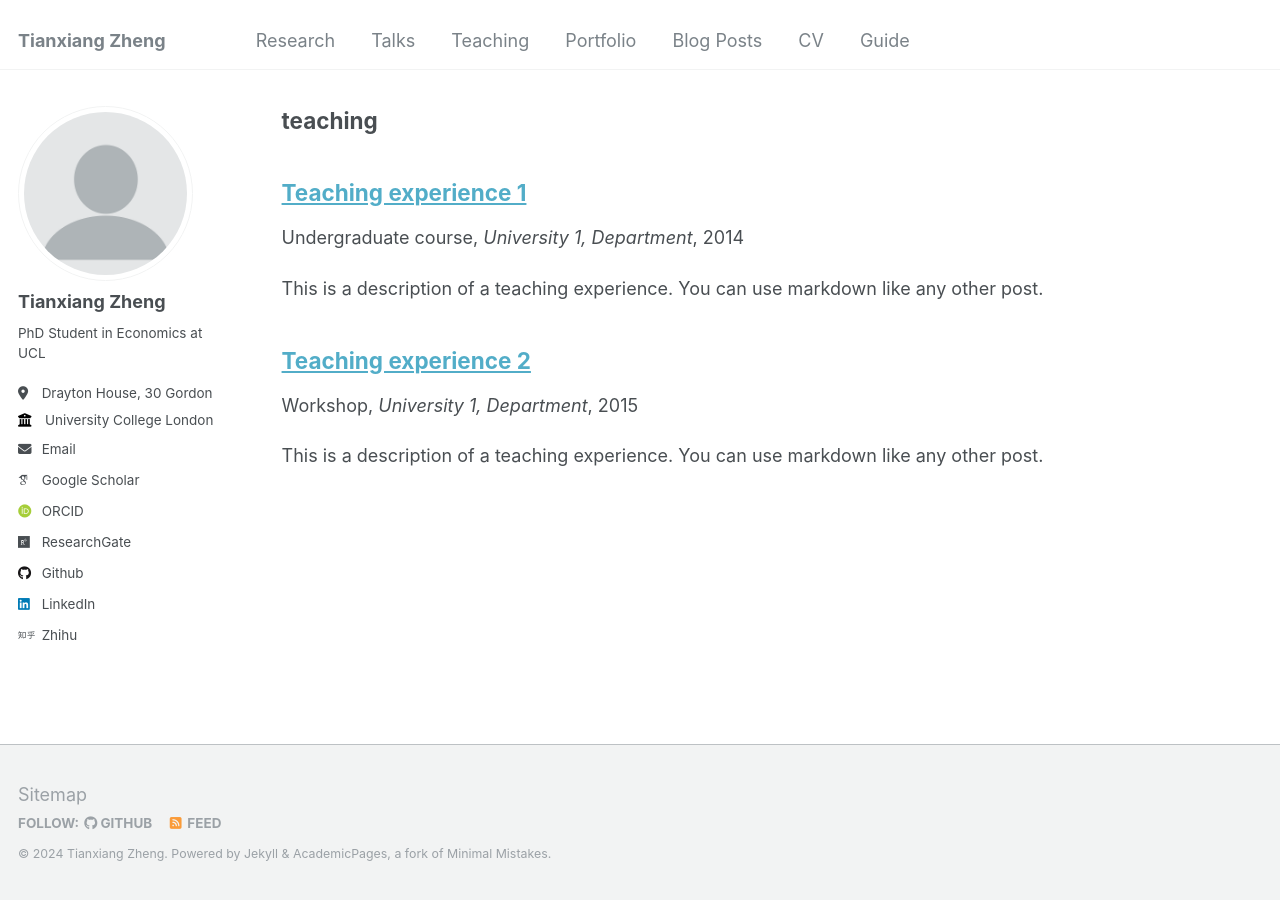
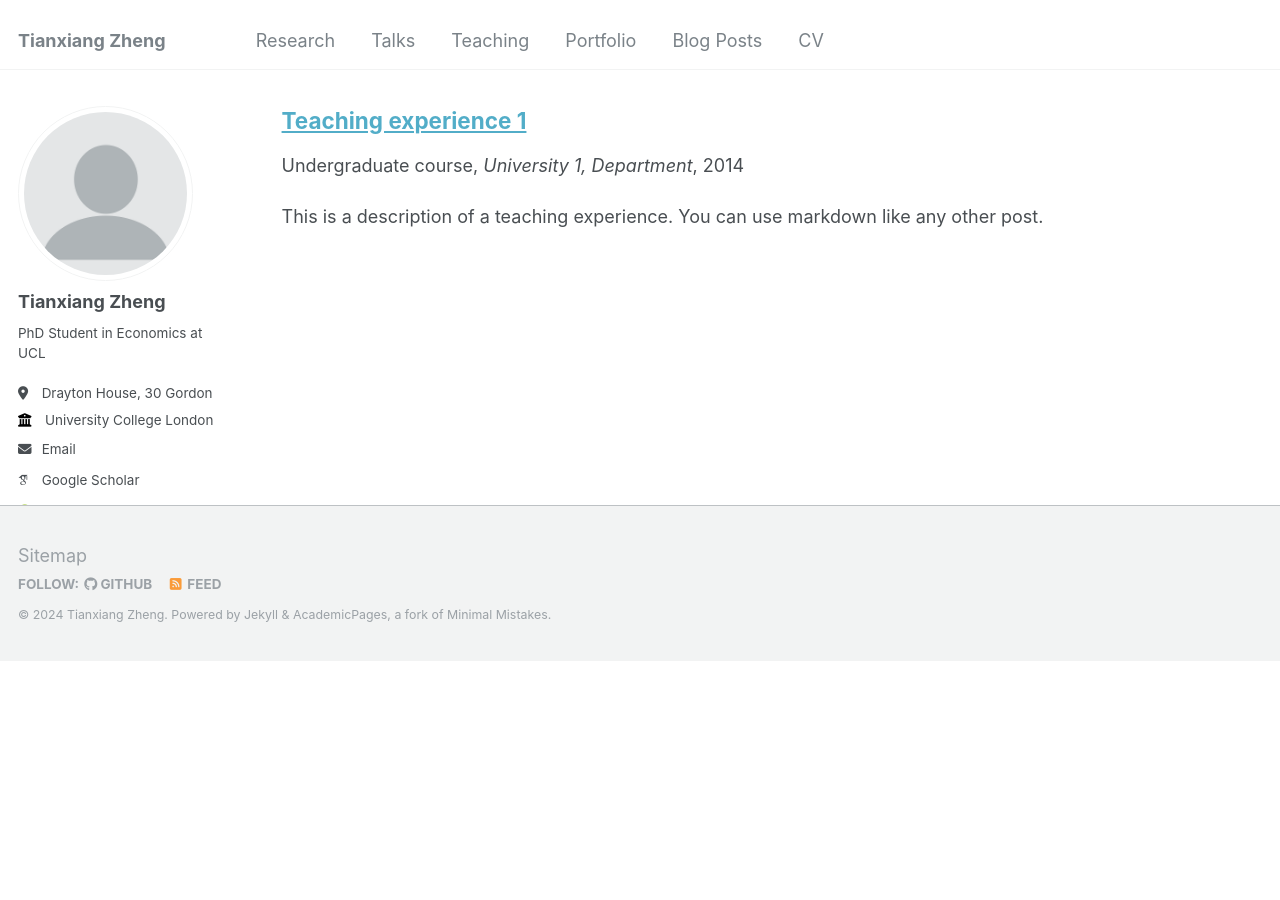
Before and after one commit to zhengtxecon/zhengtxecon.github.io, a Jekyll site: the page built from _pages/sitemap.md, in a window 1280 px wide and 900 px high, scrolled down 5355 px. Built offline with Jekyll 4.4.1, drawn with Linux system fonts in a browser that asks for light colours; some web fonts are replaced; after the commit the page ends 6016 px from its top, so only the background shows below that; some of the changed lines change nothing that is shown.

Commit message:
remove guide

````diff
--- a/_data/navigation.yml
+++ b/_data/navigation.yml
@@ -22,6 +22,3 @@
 
   - title: "CV"
     url: /cv/
-
-  - title: "Guide"
-    url: /markdown/
--- a/_pages/markdown.md
+++ /dev/null
@@ -1,263 +0,0 @@
----
-permalink: /markdown/
-title: "Markdown"
-author_profile: true
-redirect_from:
-  - /md/
-  - /markdown.html
----
-
-## Locations of key files/directories
-
-* Basic config options: _config.yml
-* Top navigation bar config: _data/navigation.yml
-* Single pages: _pages/
-* Collections of pages are .md or .html files in:
-  * _publications/
-  * _portfolio/
-  * _posts/
-  * _teaching/
-  * _talks/
-* Footer: _includes/footer.html
-* Static files (like PDFs): /files/
-* Profile image (can set in _config.yml): images/profile.png
-
-## Tips and hints
-
-* Name a file ".md" to have it render in markdown, name it ".html" to render in HTML.
-* Go to the [commit list](https://github.com/academicpages/academicpages.github.io/commits/master) (on your repo) to find the last version Github built with Jekyll.
-  * Green check: successful build
-  * Orange circle: building
-  * Red X: error
-  * No icon: not built
-
-## Resources
- * [Liquid syntax guide](https://shopify.github.io/liquid/tags/control-flow/)
- * [MathJax Documentation](https://docs.mathjax.org/en/latest/)
-
-## MathJax
-
-Support for MathJax Version 3.0 is included in the template:
-
-$$
-\displaylines{
-\nabla \cdot E= \frac{\rho}{\epsilon_0} \\\
-\nabla \cdot B=0 \\\
-\nabla \times E= -\partial_tB \\\
-\nabla \times B  = \mu_0 \left(J + \varepsilon_0 \partial_t E \right)
-}
-$$
-
-The default delimiters of `$$...$$` and `\\[...\\]` are supported for displayed mathematics, while `\\(...\\)` should be used for in-line mathematics (ex., \\(a^2 + b^2 = c^2\\))
-
-**Note** that since Academic Pages uses Markdown which cases some interference with MathJax and LaTeX for escaping characters and new lines, although [some workarounds exist](https://math.codidact.com/posts/278763/278772#answer-278772).
-
-## Markdown guide
-
-Academic Pages uses [kramdown](https://kramdown.gettalong.org/index.html) for Markdown rendering, which has some differences from other Markdown implementations such as GitHub's. In addition to this guide, please see the [kramdown Syntax page](https://kramdown.gettalong.org/syntax.html) for full documentation.
-
-### Header three
-
-#### Header four
-
-##### Header five
-
-###### Header six
-
-## Blockquotes
-
-Single line blockquote:
-
-> Quotes are cool.
-
-## Tables
-
-### Table 1
-
-| Entry            | Item   |                                                              |
-| --------         | ------ | ------------------------------------------------------------ |
-| [John Doe](#)    | 2016   | Description of the item in the list                          |
-| [Jane Doe](#)    | 2019   | Description of the item in the list                          |
-| [Doe Doe](#)     | 2022   | Description of the item in the list                          |
-
-### Table 2
-
-| Header1 | Header2 | Header3 |
-|:--------|:-------:|--------:|
-| cell1   | cell2   | cell3   |
-| cell4   | ce
-ll5   | cell6   |
-|-----------------------------|
-| cell1   | cell2   | cell3   |
-| cell4   | cell5   | cell6   |
-|=============================|
-| Foot1   | Foot2   | Foot3   |
-
-## Definition Lists
-
-Definition List Title
-:   Definition list division.
-
-Startup
-:   A startup company or startup is a company or temporary organization designed to search for a repeatable and scalable business model.
-
-#dowork
-:   Coined by Rob Dyrdek and his personal body guard Christopher "Big Black" Boykins, "Do Work" works as a self motivator, to motivating your friends.
-
-Do It Live
-:   I'll let Bill O'Reilly [explain](https://www.youtube.com/watch?v=O_HyZ5aW76c "We'll Do It Live") this one.
-
-## Unordered Lists (Nested)
-
-  * List item one
-      * List item one
-          * List item one
-          * List item two
-          * List item three
-          * List item four
-      * List item two
-      * List item three
-      * List item four
-  * List item two
-  * List item three
-  * List item four
-
-## Ordered List (Nested)
-
-  1. List item one
-      1. List item one
-          1. List item one
-          2. List item two
-          3. List item three
-          4. List item four
-      2. List item two
-      3. List item three
-      4. List item four
-  2. List item two
-  3. List item three
-  4. List item four
-
-## Buttons
-
-Make any link standout more when applying the `.btn` class.
-
-## Notices
-
-Basic notices or call-outs are supported using the following syntax:
-
-```markdown
-**Watch out!** You can also add notices by appending `{: .notice}` to the line following paragraph.
-{: .notice}
-```
-
-which wil render as:
-
-**Watch out!** You can also add notices by appending `{: .notice}` to the line following paragraph.
-{: .notice}
-
-### Footnotes
-
-Footnotes can be useful for clarifying points in the text, or citing information.[^1] Markdown support numeric footnotes, as well as text as long as the values are unique.[^note]
-
-```markdown
-This is the regular text.[^1] This is more regular text.[^note]
-
-[^1]: This is the footnote itself.
-[^note]: This is another footnote.
-```
-
-[^1]: Such as this footnote.
-[^note]: When using text for footnotes markers, no spaces are permitted in the name.
-
-## HTML Tags
-
-### Address Tag
-
-<address>
-  1 Infinite Loop<br /> Cupertino, CA 95014<br /> United States
-</address>
-
-### Anchor Tag (aka. Link)
-
-This is an example of a [link](http://github.com "Github").
-
-### Abbreviation Tag
-
-The abbreviation CSS stands for "Cascading Style Sheets".
-
-*[CSS]: Cascading Style Sheets
-
-### Cite Tag
-
-"Code is poetry." ---<cite>Automattic</cite>
-
-### Code Tag
-
-You will learn later on in these tests that `word-wrap: break-word;` will be your best friend.
-
-You can also write larger blocks of code with syntax highlighting supported for some languages, such as Python:
-
-```python
-print('Hello World!')
-```
-
-or R:
-
-```R
-print("Hello World!", quote = FALSE)
-```
-
-### Strike Tag
-
-This tag will let you <strike>strikeout text</strike>.
-
-### Emphasize Tag
-
-The emphasize tag should _italicize_ text.
-
-### Insert Tag
-
-This tag should denote <ins>inserted</ins> text.
-
-### Keyboard Tag
-
-This scarcely known tag emulates <kbd>keyboard text</kbd>, which is usually styled like the `<code>` tag.
-
-### Preformatted Tag
-
-This tag styles large blocks of code.
-
-<pre>
-.post-title {
-  margin: 0 0 5px;
-  font-weight: bold;
-  font-size: 38px;
-  line-height: 1.2;
-  and here's a line of some really, really, really, really long text, just to see how the PRE tag handles it and to find out how it overflows;
-}
-</pre>
-
-### Quote Tag
-
-<q>Developers, developers, developers&#8230;</q> &#8211;Steve Ballmer
-
-### Strong Tag
-
-This tag shows **bold text**.
-
-### Subscript Tag
-
-Getting our science styling on with H<sub>2</sub>O, which should push the "2" down.
-
-### Superscript Tag
-
-Still sticking with science and Isaac Newton's E = MC<sup>2</sup>, which should lift the 2 up.
-
-### Variable Tag
-
-This allows you to denote <var>variables</var>.
-
-***
-**Footnotes**
-
-The footnotes in the page will be returned following this line, return to the section on <a href="#footnotes">Markdown Footnotes</a>.
--- a/_teaching/2015-spring-teaching-2.md
+++ /dev/null
@@ -1,20 +0,0 @@
----
-title: "Teaching experience 2"
-collection: teaching
-type: "Workshop"
-permalink: /teaching/2015-spring-teaching-1
-venue: "University 1, Department"
-date: 2015-01-01
-location: "City, Country"
----
-
-This is a description of a teaching experience. You can use markdown like any other post.
-
-Heading 1
-======
-
-Heading 2
-======
-
-Heading 3
-======
````
